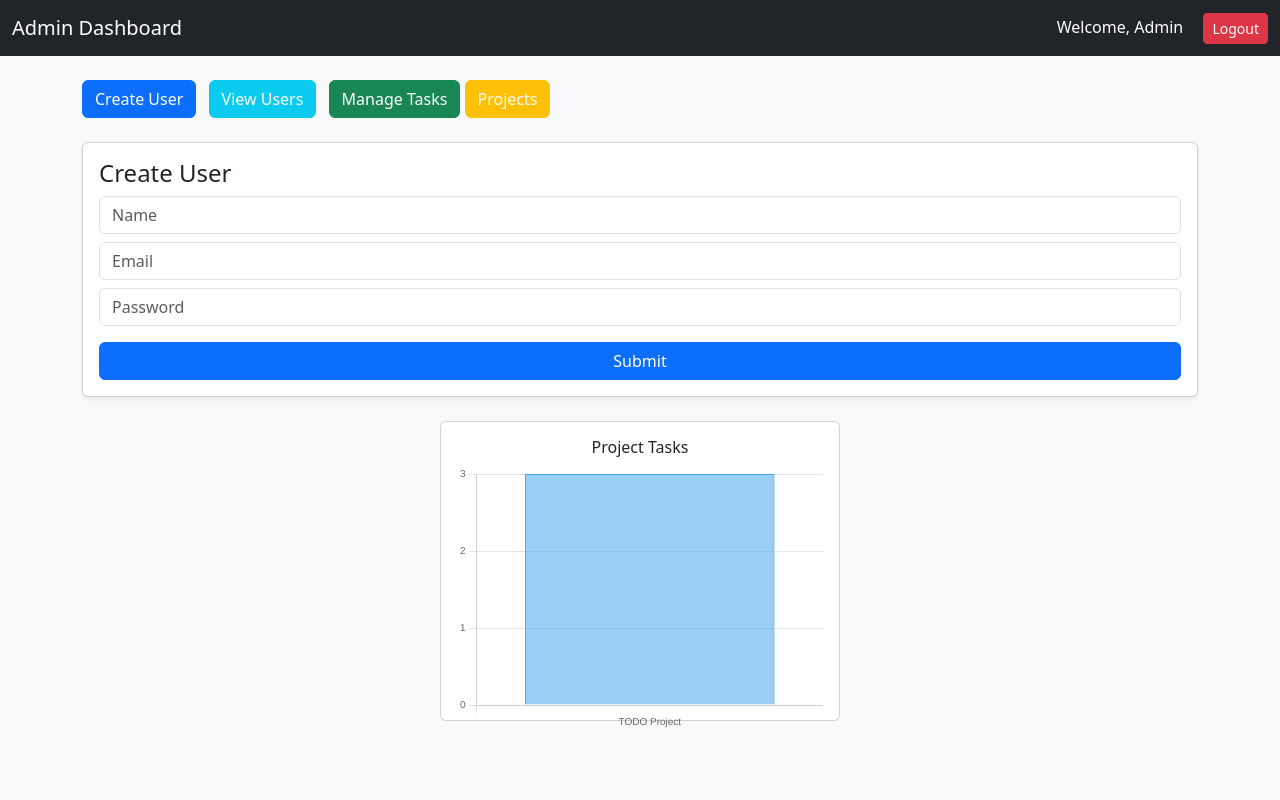
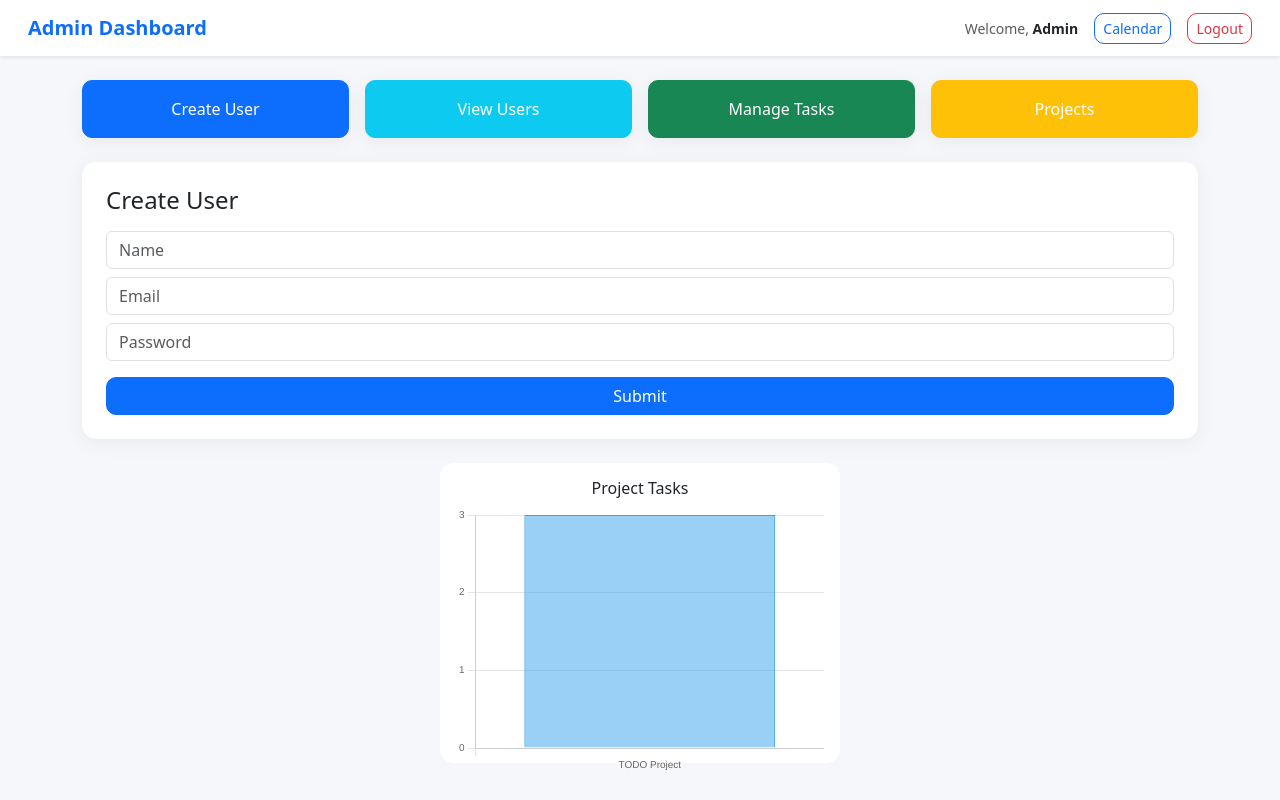
Before and after one commit to IshuSitkhu/AJAX-based-TODO, a PHP site: page /pages/dashboard.php in a window 1280 px wide. Run offline with PHP 8.4, Linux system fonts and the light colour scheme; a user stored in the database is signed in; data comes from the database, SQL or seed files in the repository; some libraries are stand-ins or nearby versions.

Commit message:
add calendar

```diff
--- /dev/null
+++ b/api/events/delete_event.php
@@ -0,0 +1,6 @@
+<?php
+include '../../config/db.php';
+
+$id = $_POST['id'];
+
+mysqli_query($conn, "DELETE FROM events WHERE id=$id");
--- a/pages/dashboard.php
+++ b/pages/dashboard.php
@@ -11,44 +11,107 @@ if ($_SESSION['role'] != 'admin') {
 <head>
     <title>Admin Dashboard</title>
 
+    <!-- Bootstrap -->
     <link href="https://cdn.jsdelivr.net/npm/bootstrap@5.3.2/dist/css/bootstrap.min.css" rel="stylesheet">
 
-    <!-- jQuery + SweetAlert -->
+    <!-- jQuery + SweetAlert + Chart -->
     <script src="https://code.jquery.com/jquery-3.6.0.min.js"></script>
     <script src="https://cdn.jsdelivr.net/npm/sweetalert2@11"></script>
     <script src="https://cdn.jsdelivr.net/npm/chart.js"></script>
+
+    <style>
+        body {
+            background: #f5f7fb;
+        }
+
+        .navbar {
+            background: white;
+        }
+
+        .card {
+            border: none;
+            border-radius: 14px;
+        }
+
+        .section {
+            display: none;
+        }
+
+        .btn {
+            border-radius: 10px;
+        }
+
+        .shadow-soft {
+            box-shadow: 0 4px 20px rgba(0,0,0,0.06);
+        }
+    </style>
 </head>
 
-<body class="bg-light">
+<body>
 
-<nav class="navbar navbar-dark bg-dark">
+<!-- NAVBAR -->
+<nav class="navbar navbar-expand-lg shadow-sm px-3">
     <div class="container-fluid">
-        <span class="navbar-brand">Admin Dashboard</span>
-        <div class="text-white">
-            Welcome, <?php echo $_SESSION['name']; ?>
-            <button onclick="logout()" class="btn btn-danger btn-sm ms-3">Logout</button>
+
+        <span class="navbar-brand fw-semibold text-primary">
+            Admin Dashboard
+        </span>
+
+        <div class="d-flex align-items-center gap-3">
+
+            <span class="text-muted small">
+                Welcome, <strong class="text-dark"><?php echo $_SESSION['name']; ?></strong>
+            </span>
+
+            <button onclick="window.location='calendar.php'"
+                class="btn btn-outline-primary btn-sm">
+                Calendar
+            </button>
+
+            <button onclick="logout()"
+                class="btn btn-outline-danger btn-sm">
+                Logout
+            </button>
+
         </div>
     </div>
 </nav>
 
-
-
+<!-- MAIN CONTAINER -->
 <div class="container mt-4">
 
-    <!-- <div class="card shadow-sm p-3 mb-4">
-        <h4 class="mb-3">Task Overview</h4>
-        <div id="stats">Loading stats...</div>
-    </div> -->
+    <!-- DASHBOARD BUTTONS -->
+    <div class="row g-3 mb-4">
 
-    <div class="mb-4">
-        <button onclick="openCreate()" class="btn btn-primary me-2">Create User</button>
-        <button onclick="openUsers()" class="btn btn-info me-2 text-white">View Users</button>
-        <button onclick="openTasks()" class="btn btn-success">Manage Tasks</button>
-        <button onclick="openProjects()" class="btn btn-warning text-white">Projects </button>
+        <div class="col-md-3">
+            <button onclick="openCreate()" class="btn btn-primary w-100 py-3 shadow-soft">
+                 Create User
+            </button>
+        </div>
+
+        <div class="col-md-3">
+            <button onclick="openUsers()" class="btn btn-info w-100 py-3 text-white shadow-soft">
+                 View Users
+            </button>
+        </div>
+
+        <div class="col-md-3">
+            <button onclick="openTasks()" class="btn btn-success w-100 py-3 shadow-soft">
+                 Manage Tasks
+            </button>
+        </div>
+
+        <div class="col-md-3">
+            <button onclick="openProjects()" class="btn btn-warning w-100 py-3 text-white shadow-soft">
+                 Projects
+            </button>
+        </div>
+
     </div>
 
-    <div id="create" class="section card p-3 shadow-sm mb-4" style="display:none;">
-        <h4>Create User</h4>
+    <!-- CREATE USER -->
+    <div id="create" class="section card p-4 shadow-soft mb-4">
+        <h4 class="mb-3">Create User</h4>
 
         <input type="hidden" id="editId">
 
@@ -56,55 +119,52 @@ if ($_SESSION['role'] != 'admin') {
         <input type="email" id="email" class="form-control mb-2" placeholder="Email">
         <input type="password" id="password" class="form-control mb-3" placeholder="Password">
 
-        <button type="button" onclick="createUser()" class="btn btn-primary">Submit</button>
+        <button onclick="createUser()" class="btn btn-primary w-100">
+            Submit
+        </button>
     </div>
 
-    <div id="users" class="section card p-3 shadow-sm mb-4" style="display:none;">
-        <h4>Users List</h4>
+    <!-- USERS -->
+    <div id="users" class="section card p-4 shadow-soft mb-4">
+        <h4 class="mb-3">Users List</h4>
         <ul id="userList" class="list-group"></ul>
     </div>
 
-    <div id="tasks" class="section card p-3 shadow-sm mb-4" style="display:none;">
-        <h4>Manage Tasks</h4>
+    <!-- TASKS -->
+    <div id="tasks" class="section card p-4 shadow-soft mb-4">
+        <h4 class="mb-3">Manage Tasks</h4>
 
-        <!-- CREATE TASK -->
         <input type="text" id="taskText" class="form-control mb-2" placeholder="Task">
-
         <select id="assignUser" class="form-select mb-2"></select>
 
-        <button onclick="createTask()" class="btn btn-success mb-3">Add Task</button>
+        <button onclick="createTask()" class="btn btn-success mb-3 w-100">
+            Add Task
+        </button>
 
         <hr>
 
         <ul id="taskList" class="list-group"></ul>
     </div>
 
-<div id="projects" class="section card p-3 shadow-sm mb-4" style="display:none;">
-
-    <h4>Projects</h4>
-
-    <!-- CREATE / EDIT FORM -->
-    <div id="projectForm">
+    <!-- PROJECTS -->
+    <div id="projects" class="section card p-4 shadow-soft mb-4">
+        <h4 class="mb-3">Projects</h4>
 
         <input type="text" id="projectTitle" class="form-control mb-2" placeholder="Project Title">
 
         <textarea id="projectDesc" class="form-control mb-2" placeholder="Description"></textarea>
 
-
-        <button id="projectBtn" onclick="createProject()" class="btn btn-warning text-white mb-3">
-    Save Project
-</button>
+        <button id="projectBtn" onclick="createProject()" class="btn btn-warning text-white w-100 mb-3">
+            Save Project
+        </button>
 
         <hr>
 
-        <h4>Project Lists </h4>
+        <h5>Project List</h5>
+        <ul id="projectList" class="list-group"></ul>
+
+        <div id="projectView" class="mt-3" style="display:none;"></div>
     </div>
-
-    <ul id="projectList" class="list-group"></ul>
-
-    <div id="projectView" class="mt-3" style="display:none;"></div>
-
-</div>
 
 </div>
 <div class="d-flex justify-content-center mb-4 ">
```
Also changed, not shown: api/events/add_event.php (added, +7 -0 lines), api/events/get_events.php (added, +18 -0 lines), api/events/update_event.php (added, +7 -0 lines), assets/js/calendar.js (added, +162 -0 lines), pages/calendar.php (added, +116 -0 lines).
